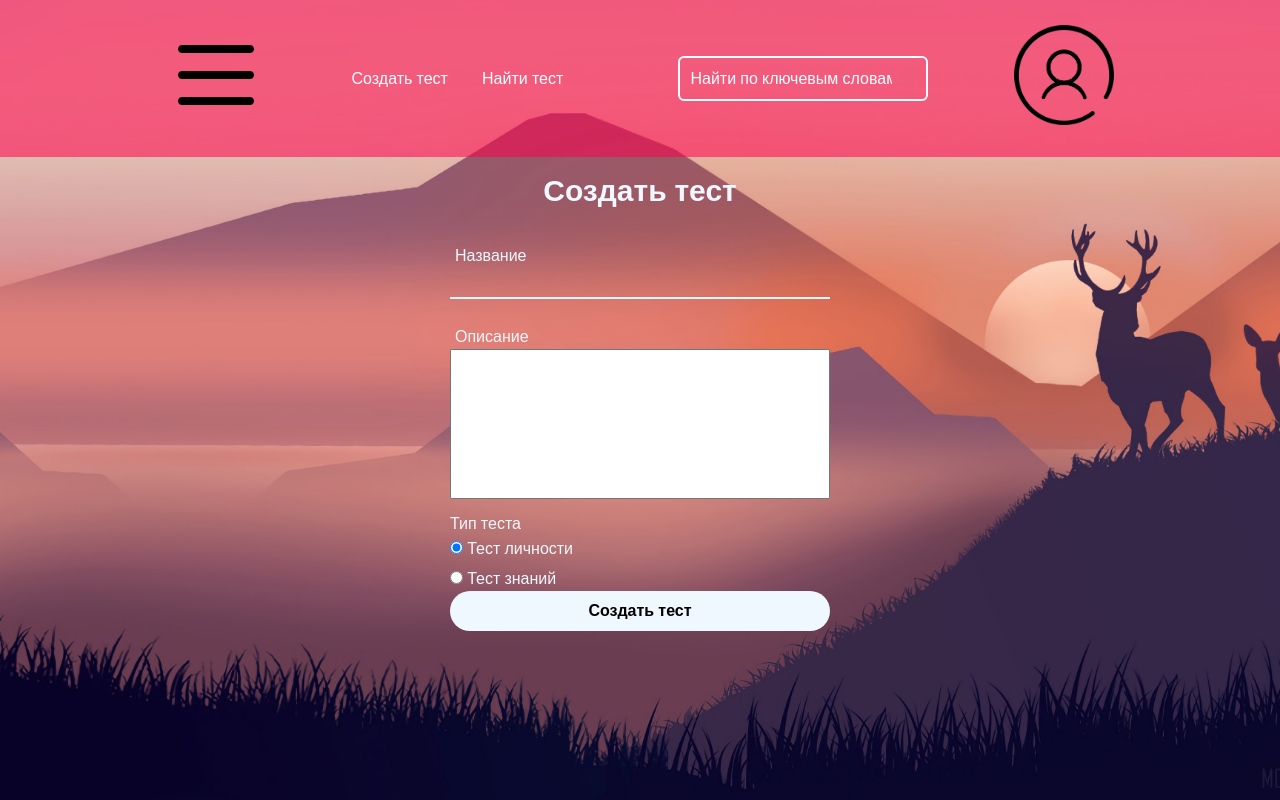
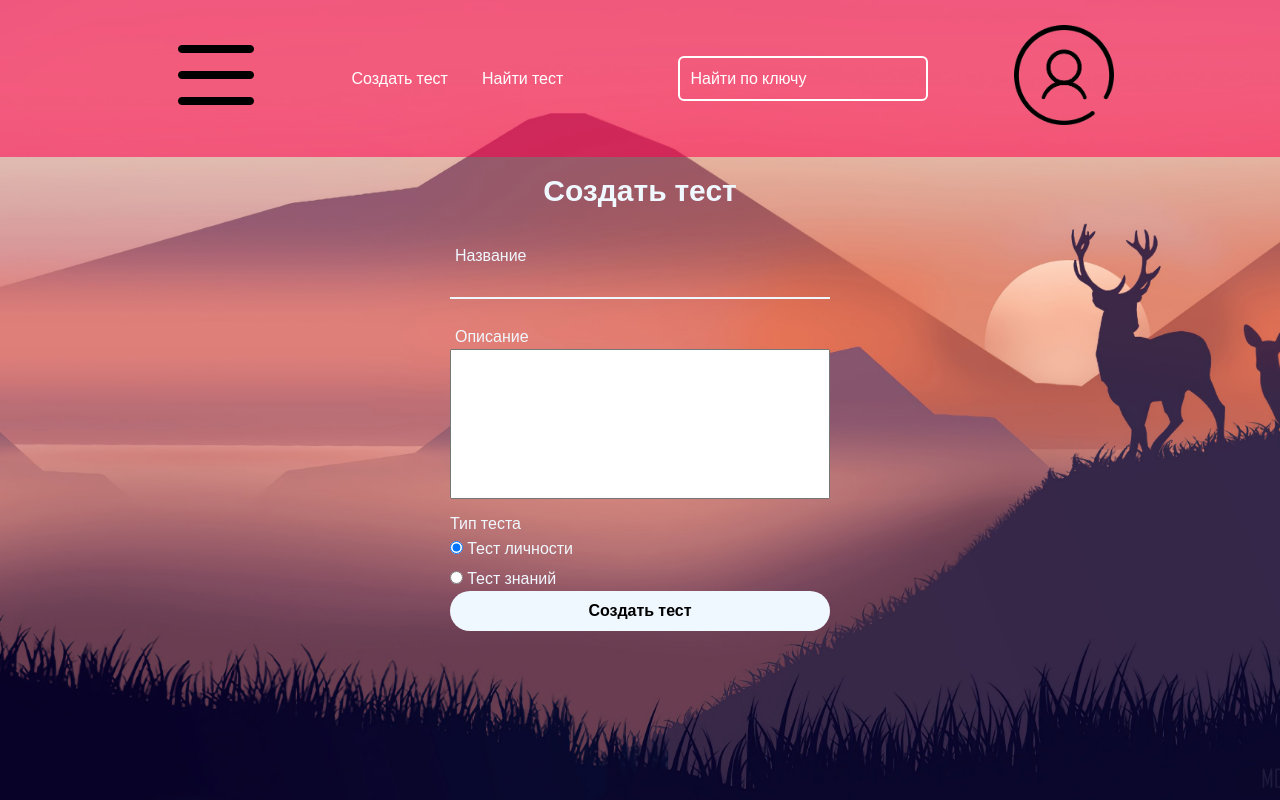
Before and after one commit to glebishead/ProjectWebsite, a Flask app: page /create_test in a window 1280 px wide. Run offline with Flask 3, Linux system fonts and the light colour scheme.

Commit message:
Merge remote-tracking branch 'origin/Artem'
# Conflicts:
#	templates/base.html

```diff
--- a/templates/base.html
+++ b/templates/base.html
@@ -17,7 +17,7 @@
             <a href="/">Найти тест</a>
         </nav>
         <form action="/" class="search-bar">
-            <input type="text" placeholder="Найти по ключевым словам">
+            <input type="text" placeholder="Найти по ключу">
             <button><i class="bx bx-search"></i></button>
         </form>
         <div class="profile-icon">
```
